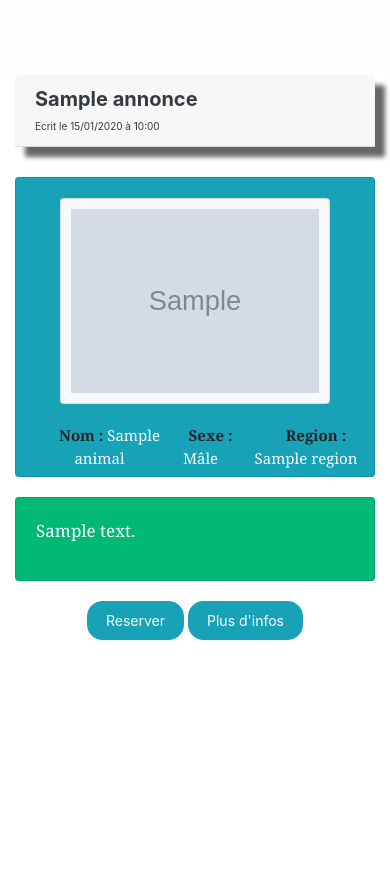
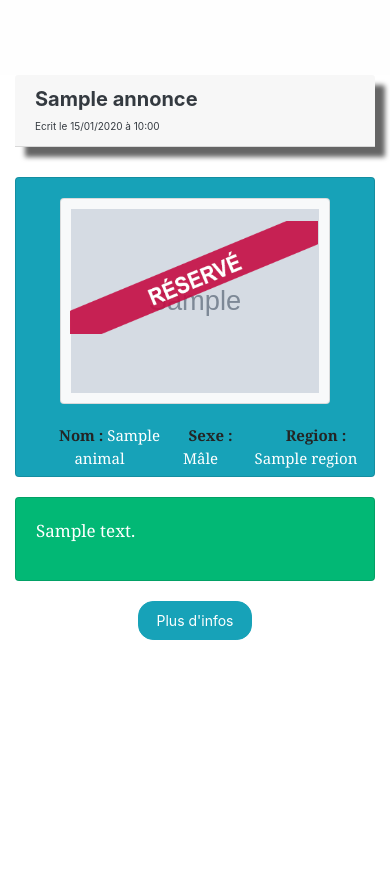
Before and after one commit to Yukun76/Projet5-DWJ, a Symfony app: template templates/reservation/show.html.twig in a window 390 px wide. Shown: the part 75-955 px from the top of the page. Run offline with Twig, Linux system fonts and the light colour scheme; the template is opened without the code that fills it: most values are stand-ins (such as "Sample title", 1, 10 or a date in 2020); grey boxes marked "Sample" are stand-in pictures; form fields are guessed from the names that the template uses; some libraries are stand-ins or nearby versions; some web fonts are replaced.

Commit message:
Hide bouton reserver si réservé + image réservé.

```diff
--- a/public/css/style.css
+++ b/public/css/style.css
@@ -497,7 +497,6 @@ label {
     padding-bottom: 30px;
 }
 
-
 #name_color {
     height: 2px;
     width: 20%;
@@ -601,6 +600,13 @@ tbody tr {
 
 #reserv_banner {
     margin-top: 100px;
+}
+
+#image_reserve {
+    position: absolute;
+    margin-top: -530px;
+    margin-left: 53px;
+    width: 578px;
 }
 
 .center {
@@ -769,6 +775,13 @@ iframe {
     .id_pet {
         position: absolute;
     }
+
+    #image_reserve {
+        position: absolute;
+        margin-top: -480px;
+        margin-left: 387px;
+        width: 510px;
+    }
 }
 
 /* -------------------------------------MEDIA QUERIES 985px-------------------------------------------- */
@@ -813,6 +826,13 @@ iframe {
 
     .card {
         width: 250px;
+    }
+
+    #image_reserve {
+        position: absolute;
+        margin-top: -420px;
+        margin-left: 291px;
+        width: 367px;
     }
 
     .ml2 {
@@ -932,6 +952,13 @@ iframe {
         margin-left: 30%;
     }
 
+    #image_reserve {
+        position: absolute;
+        margin-top: -370px;
+        margin-left: 219px;
+        width: 259px;
+    }
+
     .hr_liste {
         display: none;
     }
@@ -1039,6 +1066,7 @@ iframe {
         width: 100%;
     }
 
+
     .flex-container {
         display: block;
     }
@@ -1114,6 +1142,13 @@ iframe {
         width: 300px;
         margin-right: auto;
         margin-left: auto;
+    }
+
+    #image_reserve {
+        position: absolute;
+        margin-top: -370px;
+        margin-left: -68px;
+        width: 247px;
     }
 
     /* ------------------------------- */
@@ -1220,6 +1255,13 @@ iframe {
         font-size: 18px;
     }
 
+    #image_reserve {
+        position: absolute;
+        margin-top: -380px;
+        margin-left: -68px;
+        width: 248px;
+    }
+
 }
 
 /* -------------------------------------MEDIA QUERIES 380px-------------------------------------------- */
@@ -1312,6 +1354,13 @@ iframe {
         width: 220px;
     }
 
+    #image_reserve {
+        position: absolute;
+        margin-top: -370px;
+        margin-left: -47px;
+        width: 192px;
+    }
+
     /* ------------------------------- */
     #admin_title {
         display: none;
--- a/src/Controller/AdController.php
+++ b/src/Controller/AdController.php
@@ -22,8 +22,8 @@ use App\Service\FileUploader;
 class AdController extends AbstractController
 {
     /**
-     * @Route("/annonce/new", name="ad_new")
-     * @Route("/annonce/{id}", name="ad_edit")
+     * @Route("/ajout-d'une-annonce", name="ad_new")
+     * @Route("/modification-d'une-annonce/{id}", name="ad_edit")
      */
     public function form(Ad $annonce = null, request $request, FileUploader $fileUploader, ObjectManager $manager)
     {
--- a/src/Controller/AnimalController.php
+++ b/src/Controller/AnimalController.php
@@ -20,8 +20,8 @@ use App\Form\AnimalType;
 class AnimalController extends AbstractController
 {
     /**
-     * @Route("/animal/new", name="pet_new")
-     * @Route("/animal/{id}", name="pet_edit")
+     * @Route("/ajout-d'un-animal", name="pet_new")
+     * @Route("/modification-d'un-animal/{id}", name="pet_edit")
      */
     public function form(Animal $animal = null, request $request, ObjectManager $manager)
     {
--- a/src/Controller/HomeController.php
+++ b/src/Controller/HomeController.php
@@ -94,6 +94,11 @@ class HomeController extends Controller
         $booking = new Booking();
         $form = $this->createForm(BookingType::class, $booking);
 
+        $repository = $this->getDoctrine()->getRepository(Booking::class);
+        $bookings = $repository->findBy(array(
+            'ad' => $annonce
+        ));
+
         if (!$annonce) {
             throw $this->createNotFoundException(
                 "Aucune annonce n'a été trouvée pour l'id ".$id
@@ -106,6 +111,7 @@ class HomeController extends Controller
 
         return $this->render('reservation/show.html.twig',[
             'annonce' => $annonce,
+            'bookings' => $bookings,
             'formBook' => $form->createView()
         ]);
     }
--- a/src/Controller/ReservationController.php
+++ b/src/Controller/ReservationController.php
@@ -63,9 +63,5 @@ class ReservationController extends Controller
 
             return $this->redirectToRoute('ad_show', ['id' => $annonce->getId()]);
         }
-
-        return $this->render('reservation/index.html.twig',[
-            'formBook' => $form->createView()
-        ]);
     }
 }
--- a/templates/emails/resetMdp.html.twig
+++ b/templates/emails/resetMdp.html.twig
@@ -4,7 +4,7 @@
 		<meta http-equiv="Content-Type" content="text/html; charset=utf-8">
 		<meta name="viewport" content="width=device-width">
 		<link href="https://cdnjs.cloudflare.com/ajax/libs/foundation-emails/2.2.1/foundation-emails.min.css" rel="stylesheet">
-		<title>Renouvellement du mot de passe</title>
+		<title>PetAdopt : Renouvellement du mot de passe</title>
 	</head>
 	<body>
 		<span class="preheader"></span>
--- a/templates/reservation/show.html.twig
+++ b/templates/reservation/show.html.twig
@@ -29,11 +29,15 @@
 			</div>
 		</div>
 		<div class="center">
-			{% if is_granted('IS_AUTHENTICATED_FULLY') %}
-				<button href="#" data-toggle="modal" data-target="#myModal" class="btn btn-info center-block" id="reserve" data-billet-title="{{ annonce.animal.name }}" data-modal-confirm-url="{{ path('reservation_accepted', { 'id': annonce.id}) }}">Reserver</button>
-			{% else %}
-				<a  href="{{ path("login") }}" class="btn btn-info center-block">Reserver</a>
-			{% endif %}
+            {% for booking in bookings %}
+                <img id="image_reserve" src="{{ asset('img/reserve.png') }}" alt="réservé">
+            {% else %}
+    			{% if is_granted('IS_AUTHENTICATED_FULLY') %}
+    				<button href="#" data-toggle="modal" data-target="#myModal" class="btn btn-info center-block" id="reserve" data-billet-title="{{ annonce.animal.name }}" data-modal-confirm-url="{{ path('reservation_accepted', { 'id': annonce.id}) }}">Reserver</button>
+    			{% else %}
+    				<a  href="{{ path("login") }}" class="btn btn-info center-block">Reserver</a>
+    			{% endif %}
+            {% endfor %}
 			<a class="btn btn-info" href="{{ path("admin_contact") }}"> Plus d'infos </a>
 		</div>
 		<!-- line modal -->
```
Also changed, not shown: src/Controller/AdminController.php (+4 -4 lines), src/Controller/ForgotPasswordController.php (+6 -6 lines), templates/admin/ad/annonce.html.twig (+1 -7 lines), templates/admin/animal/animal.html.twig (+1 -7 lines), templates/admin/reservation.html.twig (+7 -7 lines), templates/admin/utilisateurs.html.twig (+1 -6 lines), templates/reservation/index.html.twig (deleted, +0 -20 lines), public/img/reserve.png (added).
